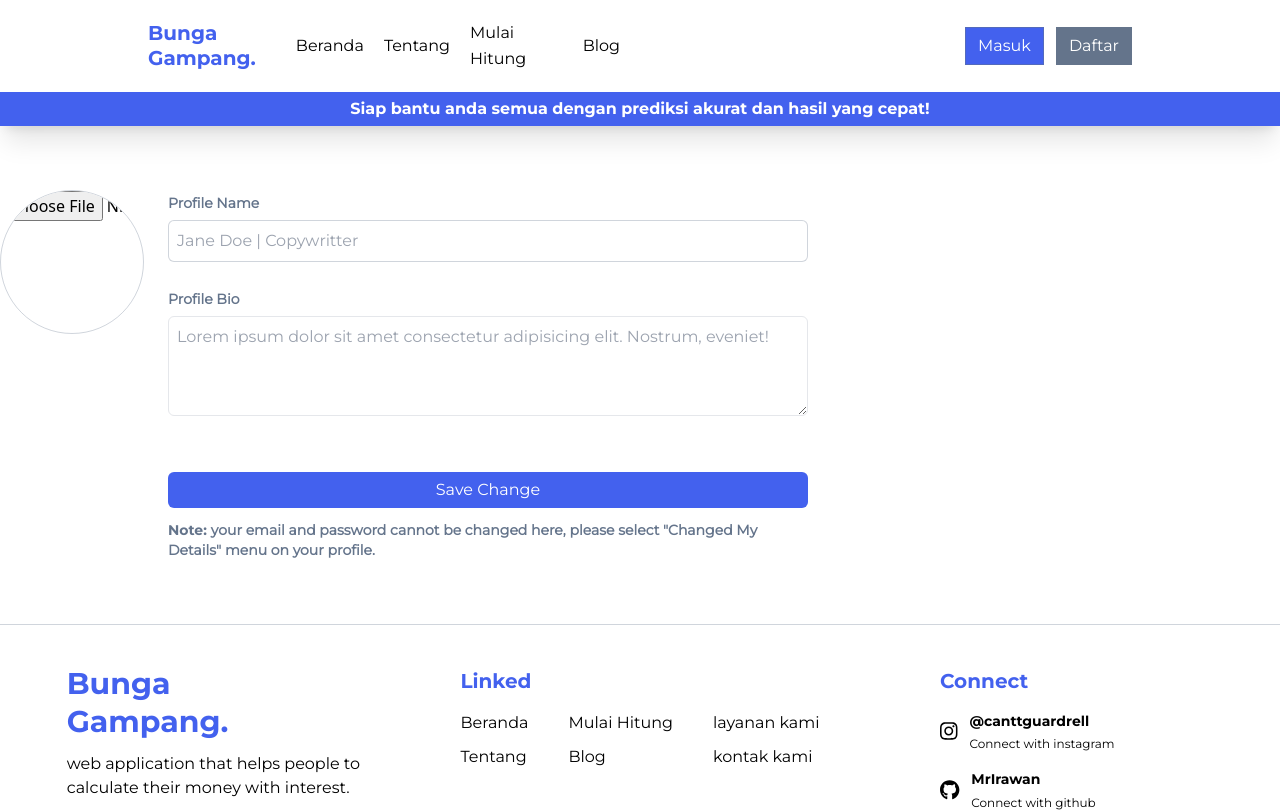
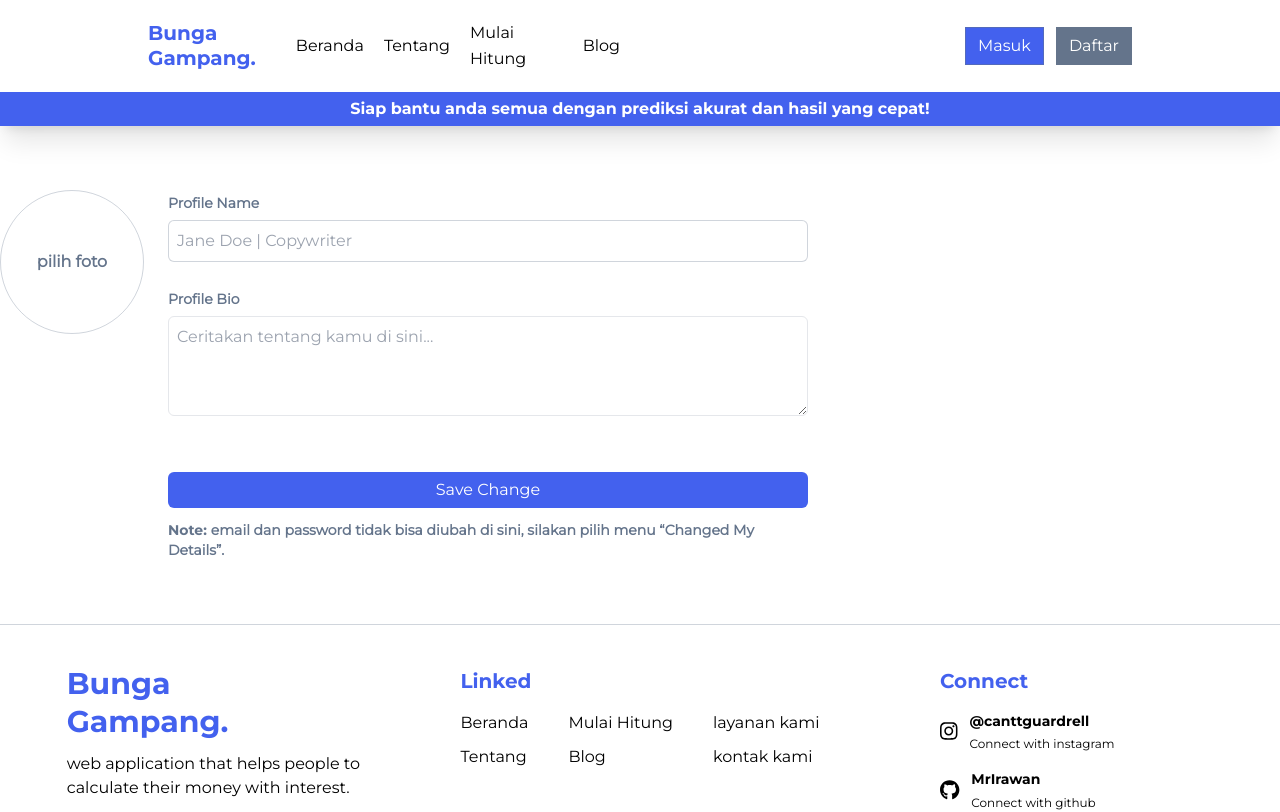
Before and after one commit to MrIrawan/bunga-gampang, a React (Vite) app: page /update/1 in a window 1280 px wide. Shown: the top 812 px of the page. Built offline with nearby package versions, Linux system fonts and the light colour scheme.

Commit message:
modifikasi ui pada update profile

```diff
--- a/src/pages/UpdateProfile.jsx
+++ b/src/pages/UpdateProfile.jsx
@@ -1,40 +1,76 @@
+import { useState } from 'react';
+
 export default function UpdateProfile() {
+    const [previewImage, setPreviewImage] = useState(null);
+
+    const handleImageChange = (event) => {
+        const file = event.target.files[0];
+        if (file) {
+            const imageUrl = URL.createObjectURL(file);
+            setPreviewImage(imageUrl);
+        }
+    };
+
     return (
         <section className="w-full pt-16 pb-16">
             <div className="container w-full mx-auto">
                 <form className="w-full flex gap-6" encType="multipart/form-data">
-                    <input type="file" name="profile_photo" id="profile_photo" className="w-40 h-40 rounded-full border border-secondary/30 overflow-hidden lg:w-36 lg:h-36"/>
+
+                    {/* 👇 File Input & Preview Foto */}
+                    <div className="relative w-40 h-40 rounded-full overflow-hidden border border-secondary/30 lg:w-36 lg:h-36">
+                        <input
+                            type="file"
+                            name="profile_photo"
+                            id="profile_photo"
+                            className="absolute inset-0 opacity-0 cursor-pointer z-10"
+                            onChange={handleImageChange}
+                        />
+                        {previewImage ? (
+                            <img
+                                src={previewImage}
+                                alt="Preview"
+                                className="w-full h-full object-cover"
+                            />
+                        ) : (
+                            <div className="w-full h-full flex items-center justify-center text-base font-semibold font-main text-secondary">
+                                pilih foto
+                            </div>
+                        )}
+                    </div>
+
+                    {/* 👇 Data Text Form */}
                     <div className="w-1/2 flex flex-col gap-6">
                         <div className="w-full">
-                            <label htmlFor="name" className="text-sm font-main font-semibold text-secondary">Profile Name</label>
+                            <label htmlFor="username" className="text-sm font-main font-semibold text-secondary">Profile Name</label>
                             <input
                                 type="text"
                                 name="username"
                                 id="username"
                                 className="w-full block mt-1.5 border border-secondary/30 py-2 px-2 font-main rounded-md focus:outline-none focus:border-primary"
-                                placeholder="Jane Doe | Copywritter"
+                                placeholder="Jane Doe | Copywriter"
                             />
                         </div>
                         <div className="w-full mb-8">
-                            <label htmlFor="profile_bio" className="text-sm font-main font-semibold text-secondary">Profile Bio</label>
+                            <label htmlFor="user_bio" className="text-sm font-main font-semibold text-secondary">Profile Bio</label>
                             <textarea
                                 name="user_bio"
                                 id="user_bio"
                                 className="w-full block mt-1.5 border rounded-md min-h-[100px] p-2 resize-y max-h-[200px] font-main focus:outline-none focus:border-primary"
-                                placeholder="Lorem ipsum dolor sit amet consectetur adipisicing elit. Nostrum, eveniet!"
-                            >
-                            </textarea>
+                                placeholder="Ceritakan tentang kamu di sini..."
+                            />
                         </div>
                         <div className="w-full">
-                            <button type="submit" className="w-full mb-3 bg-primary text-text font-main text-base py-1.5 rounded-md">Save Change</button>
+                            <button type="submit" className="w-full mb-3 bg-primary text-text font-main text-base py-1.5 rounded-md">
+                                Save Change
+                            </button>
                             <p className="text-sm font-main font-semibold text-secondary">
                                 <span className="font-mainBold">Note: {" "}</span>
-                                your email and password cannot be changed here, please select "Changed My Details" menu on your profile.
+                                email dan password tidak bisa diubah di sini, silakan pilih menu “Changed My Details”.
                             </p>
                         </div>
                     </div>
                 </form>
             </div>
         </section>
-    )
+    );
 }
```
